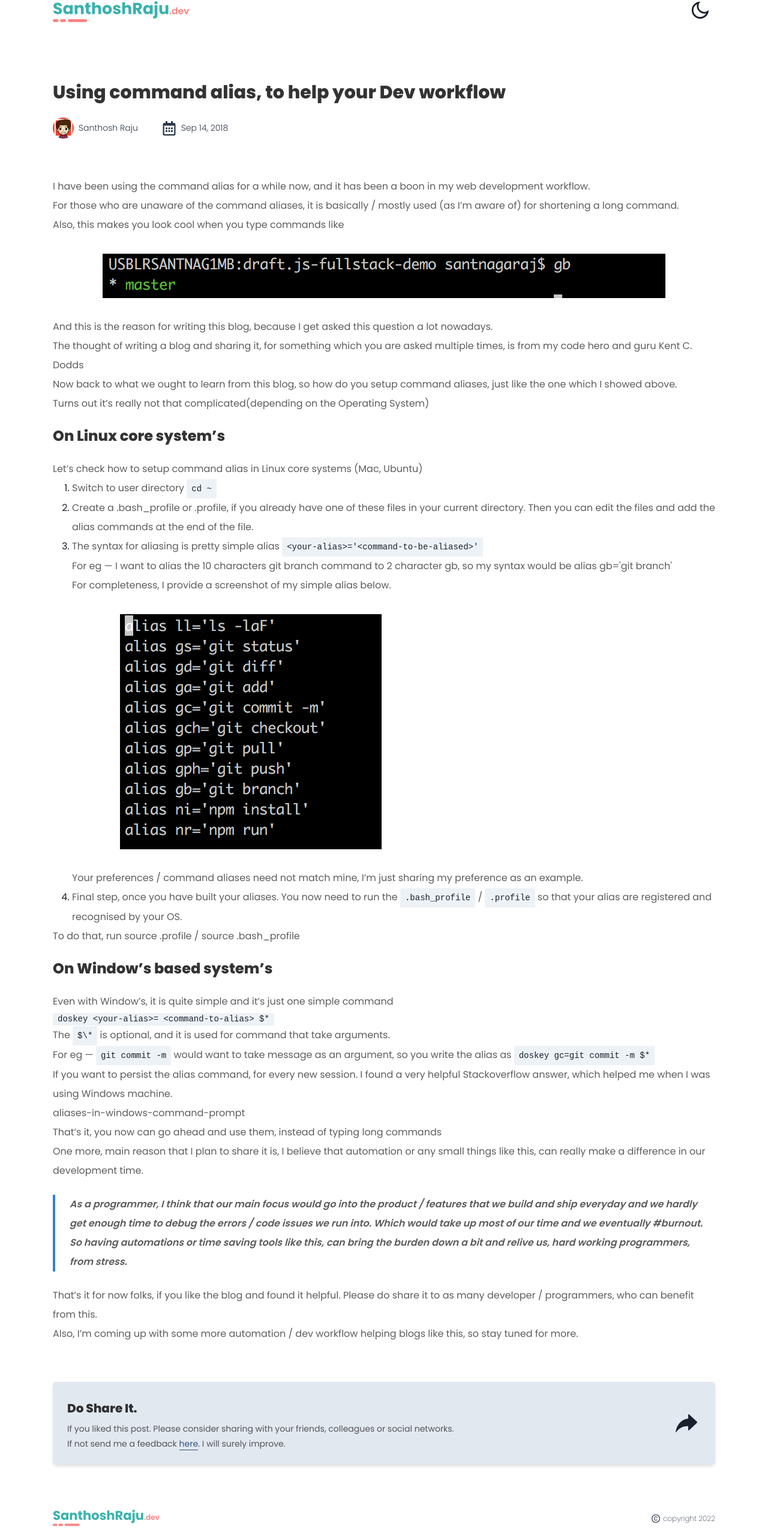
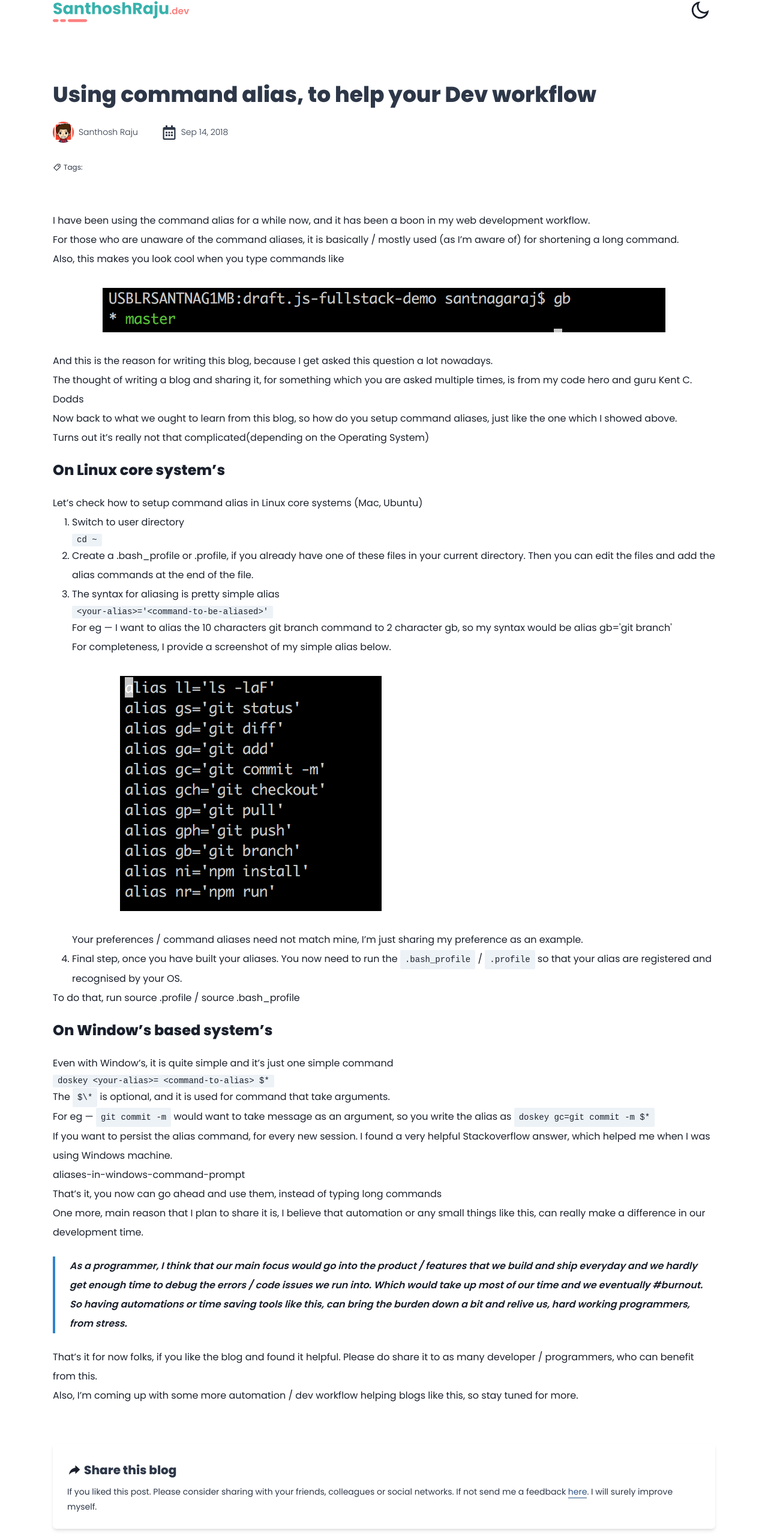
Before and after one commit to SanthoshRaju91/santhosh.raju, a Next.js app: page /post/command-alias in a window 1280 px wide. Shown: the part 56-2622 px from the top of the page at 60% size. Built offline with nearby package versions, Linux system fonts and the light colour scheme.

Commit message:
Fixing blog page text color and layout

```diff
--- a/pages/post/[slug].tsx
+++ b/pages/post/[slug].tsx
@@ -11,6 +11,7 @@ import {
   Link,
 } from "@chakra-ui/react";
 import ReactMarkdown from "react-markdown";
+import { AiOutlineTag } from "react-icons/ai";
 import { IoIosShareAlt } from "react-icons/io";
 import getBlogs from "../../common/getBlogs";
 import { getBlogBySlug } from "../../common/getBlog";
@@ -18,6 +19,7 @@ import { Blog } from "../../common/type";
 import { UserAvatar } from "../../components/Avatar";
 import { Published } from "../../components/Published";
 import { Image } from "../../components/Image";
+import useCustomColorModeValue from "../../common/useCustomColorModeValue";
 
 type BlogProps = {
   blog: Blog;
@@ -27,11 +29,7 @@ const components = {
   blockquote({ children }: any) {
     return (
       <Box pl={6} my={6} borderLeftWidth={4} borderLeftColor={"blue.500"}>
-        <Text
-          fontWeight={"semibold"}
-          textColor={"blackAlpha.500"}
-          fontStyle={"italic"}
-        >
+        <Text fontWeight={"semibold"} fontStyle={"italic"}>
           {children}
         </Text>
       </Box>
@@ -44,7 +42,7 @@ const components = {
 
   p({ children }: any) {
     return (
-      <Text fontSize={"md"} textColor={"blackAlpha.700"} lineHeight={8}>
+      <Text fontSize={"md"} lineHeight={8}>
         {children}
       </Text>
     );
@@ -52,12 +50,7 @@ const components = {
 
   h1({ children }: any) {
     return (
-      <Heading
-        fontSize={"4xl"}
-        fontWeight={"black"}
-        textColor={"blackAlpha.800"}
-        my={4}
-      >
+      <Heading fontSize={"4xl"} fontWeight={"black"} my={4}>
         {children}
       </Heading>
     );
@@ -65,11 +58,7 @@ const components = {
 
   h2({ children }: any) {
     return (
-      <Heading
-        fontSize={"3xl"}
-        fontWeight={"bold"}
-        textColor={"blackAlpha.800"}
-      >
+      <Heading fontSize={"3xl"} fontWeight={"bold"}>
         {children}
       </Heading>
     );
@@ -77,12 +66,7 @@ const components = {
 
   h3({ children }: any) {
     return (
-      <Heading
-        fontSize={"2xl"}
-        fontWeight={"black"}
-        textColor={"blackAlpha.800"}
-        my={6}
-      >
+      <Heading fontSize={"2xl"} fontWeight={"black"} my={6}>
         {children}
       </Heading>
     );
@@ -90,7 +74,7 @@ const components = {
 
   h4({ children }: any) {
     return (
-      <Heading fontSize={"lg"} fontWeight={"bold"} textColor={"blackAlpha.800"}>
+      <Heading fontSize={"lg"} fontWeight={"bold"}>
         {children}
       </Heading>
     );
@@ -98,7 +82,7 @@ const components = {
 
   h5({ children }: any) {
     return (
-      <Heading fontSize={"md"} fontWeight={"bold"} textColor={"blackAlpha.600"}>
+      <Heading fontSize={"md"} fontWeight={"bold"}>
         {children}
       </Heading>
     );
@@ -126,25 +110,27 @@ const components = {
 };
 
 const Share: React.FC = () => {
+  const { textColor, bgColor } = useCustomColorModeValue();
   return (
-    <Box bgColor={"gray.200"} p={6} shadow={"md"} rounded={"md"}>
-      <HStack alignItems={"center"} justifyContent={"space-between"}>
-        <Box>
+    <Box bgColor={bgColor} p={6} shadow={"md"} rounded={"md"}>
       <VStack alignItems={"flex-start"} spacing={1}>
+        <Link>
+          <HStack spacing={1} my={2}>
+            <IoIosShareAlt size={24} />
             <Heading
               fontSize={"xl"}
               my={2}
               fontWeight={"black"}
-              textColor={"blackAlpha.800"}
+              textColor={textColor}
             >
-              Do Share It.
+              Share this blog
             </Heading>
-            <Text fontSize={"sm"} textColor={"blackAlpha.700"}>
+          </HStack>
+        </Link>
+
+        <Text fontSize={"sm"} textColor={textColor} lineHeight={1.8}>
           If you liked this post. Please consider sharing with your friends,
-              colleagues or social networks.
-            </Text>
-            <Text fontSize={"sm"} textColor={"blackAlpha.700"}>
-              If not send me a feedback{" "}
+          colleagues or social networks. If not send me a feedback{" "}
           <Link
             href="mailto:santhoshraju.ai@gmail.com"
             textColor={"blue.700"}
@@ -158,28 +144,40 @@ const Share: React.FC = () => {
           >
             here
           </Link>
-              . I will surely improve.
+          . I will surely improve myself.
         </Text>
       </VStack>
-        </Box>
-        <Box>
-          <Link href="/">
-            <IoIosShareAlt size={"48px"} />
-          </Link>
-        </Box>
-      </HStack>
     </Box>
   );
 };
 
 const Blog: NextPage<BlogProps> = ({ blog }) => {
+  const { textColor } = useCustomColorModeValue();
+
+  function getBlogTags() {
+    if (blog.meta) {
+      if (blog.meta.tags && Array.isArray(blog.meta.tags)) {
+        return blog.meta.tags.map((tag) => (
+          <Text
+            key={tag}
+            fontSize={"xs"}
+            textColor={"blue.500"}
+            borderBottomWidth={1}
+            borderBottomColor={"blue.500"}
+            borderBottomStyle={"dashed"}
+          >
+            {tag}
+          </Text>
+        ));
+      }
+    }
+
+    return null;
+  }
+
   return (
     <>
-      <Heading
-        fontSize={"3xl"}
-        fontWeight={"black"}
-        textColor={"blackAlpha.800"}
-      >
+      <Heading fontSize={"4xl"} fontWeight={"black"} textColor={textColor}>
         {blog.meta.title}
       </Heading>
       <HStack spacing={10} alignItems={"center"} mt={6}>
@@ -188,6 +186,15 @@ const Blog: NextPage<BlogProps> = ({ blog }) => {
           userName={blog.meta.author}
         />
         <Published publishedDate={blog.meta.published} />
+      </HStack>
+      <HStack spacing={2} my={8}>
+        <HStack spacing={1}>
+          <AiOutlineTag size={14} />
+          <Text fontSize={"xs"} textColor={textColor}>
+            Tags:{" "}
+          </Text>
+        </HStack>
+        <HStack>{getBlogTags()}</HStack>
       </HStack>
       <Box my={16}>
         <ReactMarkdown skipHtml={true} components={components}>
```
Also changed, not shown: blogs/command-alias.md (+9 -2 lines). Lines whose indentation alone changed are shown as unchanged.
